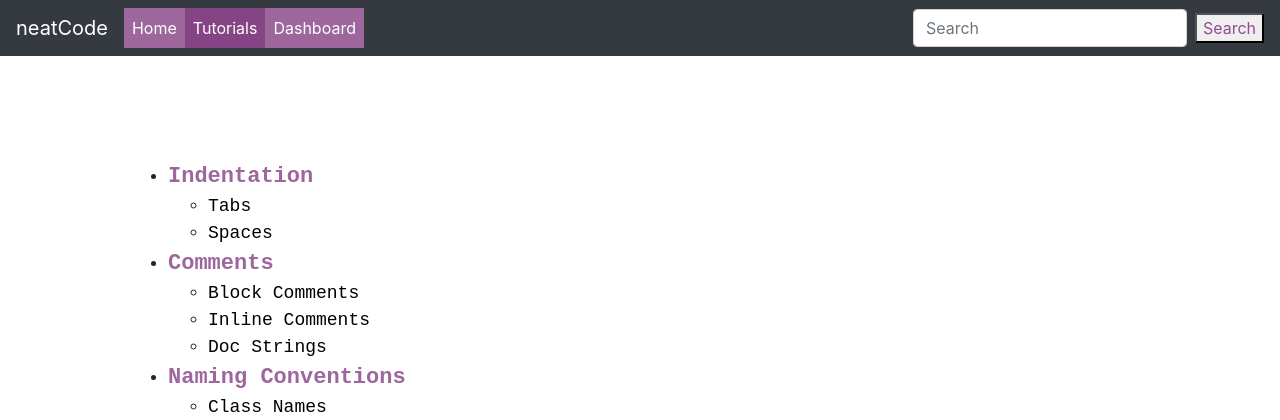
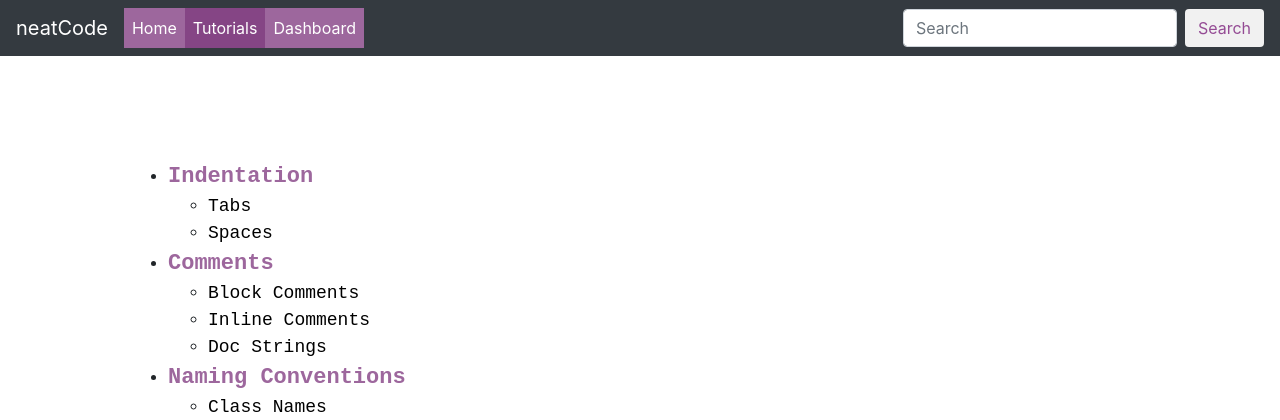
Before and after one commit to qiuyixuan/Code_Comprehension_Platform, a Flask app: template templates/tutorials/tutorials.html in a window 1280 px wide. Shown: the top 420 px of the page. Run offline with Flask 2, Linux system fonts and the light colour scheme; the template is opened without the code that fills it, so the values that code supplies are empty; some libraries are stand-ins or nearby versions.

Commit message:
Fix search button appearance in subpages

```diff
--- a/templates/dashboard/dashboard.css
+++ b/templates/dashboard/dashboard.css
@@ -12,4 +12,5 @@
 
 .search-btn {
     color: rgba(125, 34, 125, 0.8);
+    background-color: #f1f1f1;
 }
--- a/templates/dashboard/dashboard.html
+++ b/templates/dashboard/dashboard.html
@@ -29,7 +29,7 @@
               <form class="form-inline my-2 my-lg-0">
                 <input class="form-control mr-sm-2" type="text" placeholder="Search" aria-label="Search">
                 <!-- <button class="btn btn-outline-success my-2 my-sm-0" type="submit">Search</button> -->
-                <button class="search-btn" type="submit">Search</button>
+                <button class="btn search-btn" type="submit">Search</button>
               </form>
             </div>
           </nav>
--- a/templates/tutorials/tutorials.css
+++ b/templates/tutorials/tutorials.css
@@ -11,7 +11,8 @@ background-color: rgb(157, 103, 157);
 }
 
 .search-btn {
-color: rgba(125, 34, 125, 0.8);
+    color: rgba(125, 34, 125, 0.8);
+    background-color: #f1f1f1;
 }
 
 .lessons {
--- a/templates/tutorials/tutorials.html
+++ b/templates/tutorials/tutorials.html
@@ -29,8 +29,9 @@
               <form class="form-inline my-2 my-lg-0">
                 <input class="form-control mr-sm-2" type="text" placeholder="Search" aria-label="Search">
                 <!-- <button class="btn btn-outline-success my-2 my-sm-0" type="submit">Search</button> -->
-                <button class="search-btn" type="submit">Search</button>
+                <button class="btn search-btn" type="submit">Search</button>
               </form>
+
             </div>
         </nav>
 
```
